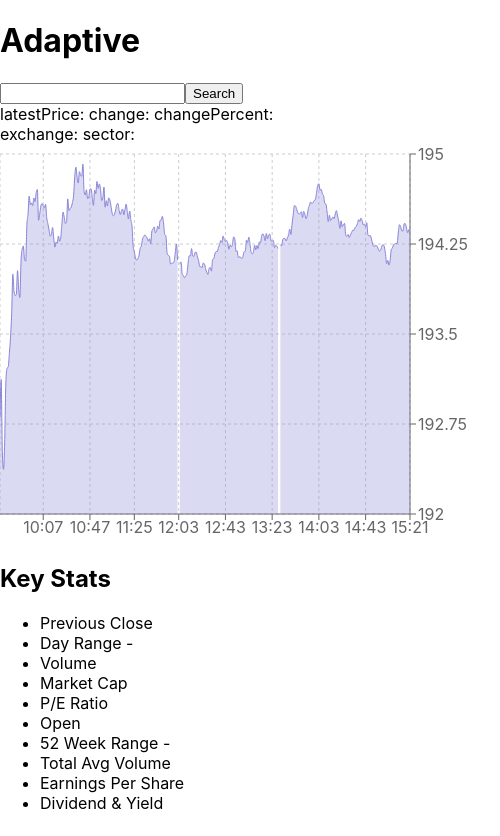
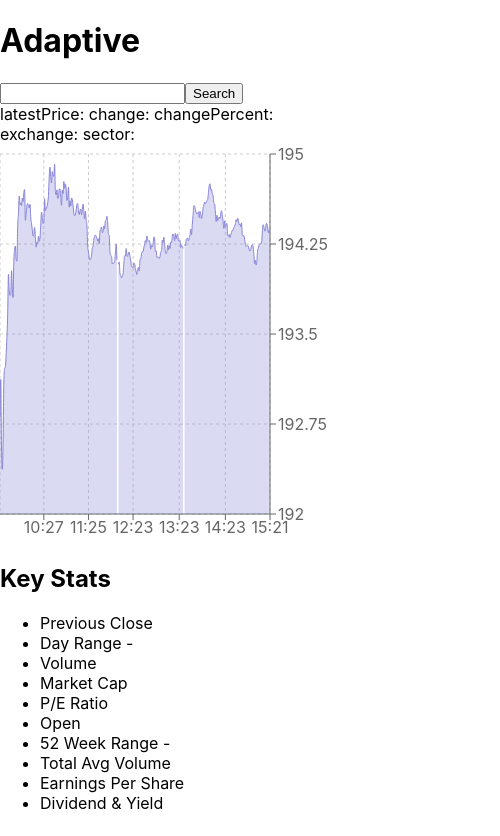
Before and after one commit to raf-garcia/StockTracker, a React (Create React App) app: page / in a window 390 px wide. Shown: the top 836 px of the page, 500 px wide, since content can reach past the window. Built offline with nearby package versions, Linux system fonts and the light colour scheme.

Commit message:
made chart responsive

```diff
--- a/src/components/chart/chart.jsx
+++ b/src/components/chart/chart.jsx
@@ -1,5 +1,5 @@
 import React from 'react';
-import {AreaChart, Area, XAxis, YAxis, CartesianGrid, Tooltip} from 'recharts';
+import {AreaChart, Area, XAxis, YAxis, CartesianGrid, Tooltip, ResponsiveContainer} from 'recharts';
 import {chartDayData} from './sampleChartData'
 
 const chart = (props) => {
@@ -10,7 +10,8 @@ const chart = (props) => {
     }
 
     return (
-      <AreaChart width={500} height={400} data={data} margin={{
+      <ResponsiveContainer width="70%" aspect={0.9} minWidth={360} maxHeight={800}>
+        <AreaChart data={data} margin={{
             top: 10, right: 30, left: 0, bottom: 0,
           }} >
           <CartesianGrid strokeDasharray="3 3" />
@@ -19,6 +20,7 @@ const chart = (props) => {
           <Tooltip />
           <Area type="monotone" dataKey="price" stroke="#8884d8" fill="#8884d8" fillOpacity={0.3} />
         </AreaChart>
+      </ResponsiveContainer>
     );
 }
 export default chart;
```
Lines whose indentation alone changed are shown as unchanged.
